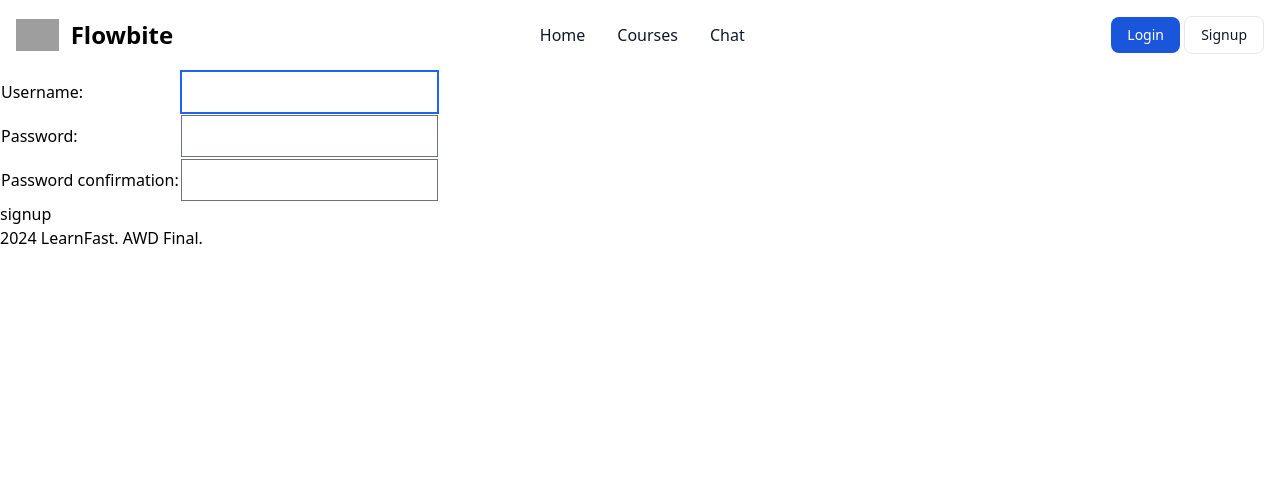
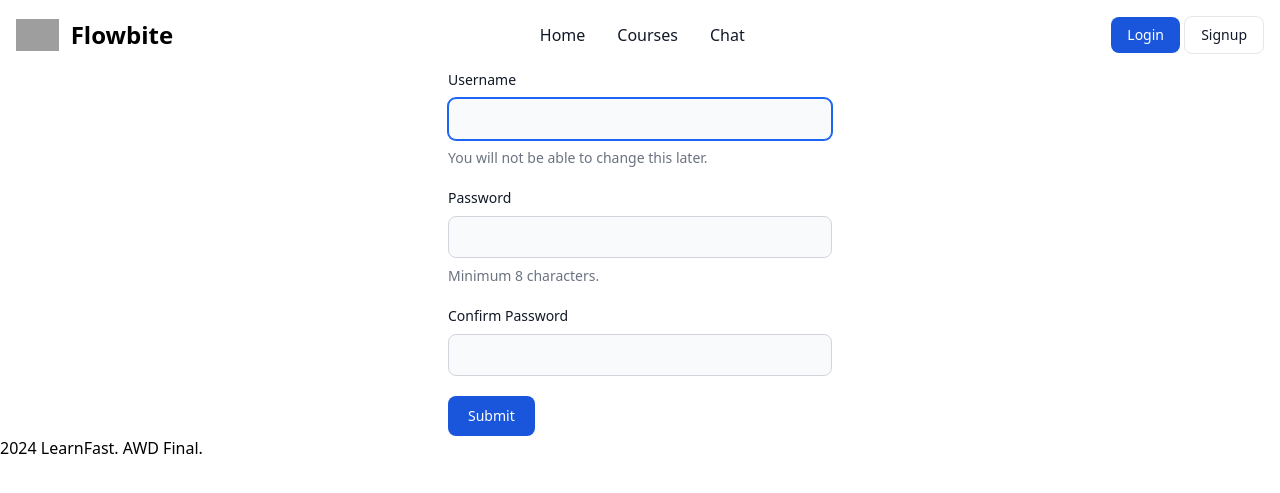
Before and after one commit to AntoineTA/LearnFast, a Django app: page /signup/ in a window 1280 px wide. Shown: the top 493 px of the page. Run offline with Django 5.2, Linux system fonts and the light colour scheme; some libraries are stand-ins or nearby versions; grey boxes are pictures that could not be loaded.

Commit message:
nav and signup

```diff
--- a/main/forms.py
+++ b/main/forms.py
@@ -1,8 +1,16 @@
 from django import forms
+from django.forms import TextInput, PasswordInput
 from django.contrib.auth.forms import UserCreationForm
 from .models import *
 
 class SignupForm(UserCreationForm):
+    # Tailwind CSS from Flowbite
+    input_style = "bg-gray-50 border border-gray-300 text-gray-900 text-sm rounded-lg focus:ring-blue-500 focus:border-blue-500 block w-full p-2.5 dark:bg-gray-700 dark:border-gray-600 dark:placeholder-gray-400 dark:text-white dark:focus:ring-blue-500 dark:focus:border-blue-500"
+
+    username = forms.CharField(widget=forms.TextInput(attrs={'class': input_style}))
+    password1 = forms.CharField(widget=forms.PasswordInput(attrs={'class': input_style}))
+    password2 = forms.CharField(widget=forms.PasswordInput(attrs={'class': input_style}))
+
     class Meta:
         model = User
         fields = ('username', 'password1', 'password2')
--- a/main/templates/registration/signup.html
+++ b/main/templates/registration/signup.html
@@ -2,34 +2,33 @@
 
 {% block content %}
 
-{% if form.errors %}
-    {{ form.errors }}
-{% endif %}
+<form method="POST" class="max-w-sm mx-auto" enctype="multipart/form-data">
+  {% csrf_token %}
 
-{% if user.is_authenticated %}
-    <p>Thank you for registering, {{ user.username }}!</p>
-{% else %}
+  <div class="mb-5">
+    <label class="block mb-2 text-sm font-medium text-gray-900 dark:text-white">Username</label>
+    {{ form.username }}
+    {% if form.errors.username %}
+      <p class="mt-2 text-sm text-red-600 dark:text-red-500"><span class="font-medium">Oops!</span> Username already taken!</p>
+    {% else %}
+      <p id="helper-text-explanation" class="mt-2 text-sm text-gray-500 dark:text-gray-400">You will not be able to change this later.</p>
+    {% endif %}
+  </div>
 
-<form method="post">
-    {% csrf_token %}
+  <div class="mb-5">
+    <label class="block mb-2 text-sm font-medium text-gray-900 dark:text-white">Password</label>
+    {{ form.password1 }}
+    <p id="helper-text-explanation" class="mt-2 text-sm text-gray-500 dark:text-gray-400">Minimum 8 characters.</p>
+  </div>
 
-    <table>
-        <tr>
-            <td>{{ form.username.label_tag }}</td>
-            <td>{{ form.username }}</td>
-        </tr>
-        <tr>
-            <td>{{ form.password1.label_tag }}</td>
-            <td>{{ form.password1 }}</td>
-        </tr>
-        <tr>
-            <td>{{ form.password2.label_tag }}</td>
-            <td>{{ form.password2 }}</td>
-        </tr>
-    </table>
-
-    <input type="submit" value="signup">
+  <div class="mb-5">
+    <label class="block mb-2 text-sm font-medium text-gray-900 dark:text-white">Confirm Password</label>
+    {{ form.password2 }}
+    {% for error in form.errors.password2 %}
+      <p class="mt-2 text-sm text-red-600 dark:text-red-500">{{ error }}</p>
+    {% endfor %}
+  </div>
+  <button type="submit" class="text-white bg-blue-700 hover:bg-blue-800 focus:ring-4 focus:outline-none focus:ring-blue-300 font-medium rounded-lg text-sm w-full sm:w-auto px-5 py-2.5 text-center dark:bg-blue-600 dark:hover:bg-blue-700 dark:focus:ring-blue-800">Submit</button>
 </form>
-{% endif %}
 
 {% endblock %}
--- a/main/views.py
+++ b/main/views.py
@@ -24,10 +24,13 @@ class UserListView(UserPassesTestMixin, ListView):
             queryset = queryset.filter(groups__in=[group])
         return queryset
 
-class SignupView(TemplateView):
+class SignupView(TemplateView, UserPassesTestMixin):
     template_name = 'registration/signup.html'
 
     def get(self, request):
+        if (self.request.user.is_authenticated):
+            return redirect('profile:own')
+
         form = SignupForm()
         return render(request, self.template_name, {'form': form})
 
@@ -43,6 +46,7 @@ class SignupView(TemplateView):
 
             # Log the user in
             login(request, user)
+            return redirect('profile:own')
 
         return render(request, self.template_name,
             {'form': form})
--- a/static/src/output.css
+++ b/static/src/output.css
@@ -1143,6 +1143,14 @@ input:checked + .toggle-bg {
   margin-bottom: 0.5rem;
 }
 
+.mb-5 {
+  margin-bottom: 1.25rem;
+}
+
+.ms-2 {
+  margin-inline-start: 0.5rem;
+}
+
 .mt-2 {
   margin-top: 0.5rem;
 }
@@ -1235,16 +1235,20 @@ input:checked + .toggle-bg {
   width: 16rem;
 }
 
+.w-8 {
+  width: 2rem;
+}
+
 .w-full {
   width: 100%;
 }
 
-.w-8 {
-  width: 2rem;
-}
-
 .max-w-screen-xl {
   max-width: 1280px;
+}
+
+.max-w-sm {
+  max-width: 24rem;
 }
 
 .flex-1 {
@@ -1889,21 +1902,36 @@ input:checked + .toggle-bg {
   color: rgb(255 255 255 / var(--tw-text-opacity));
 }
 
+:is(.dark .dark\:focus\:ring-blue-600:focus) {
+  --tw-ring-opacity: 1;
+  --tw-ring-color: rgb(28 100 242 / var(--tw-ring-opacity));
+}
+
+:is(.dark .dark\:focus\:ring-blue-800:focus) {
+  --tw-ring-opacity: 1;
+  --tw-ring-color: rgb(30 66 159 / var(--tw-ring-opacity));
+}
+
 :is(.dark .dark\:focus\:ring-gray-600:focus) {
   --tw-ring-opacity: 1;
   --tw-ring-color: rgb(75 85 99 / var(--tw-ring-opacity));
 }
 
-:is(.dark .dark\:focus\:ring-blue-800:focus) {
-  --tw-ring-opacity: 1;
-  --tw-ring-color: rgb(30 66 159 / var(--tw-ring-opacity));
-}
-
 :is(.dark .dark\:focus\:ring-gray-700:focus) {
   --tw-ring-opacity: 1;
   --tw-ring-color: rgb(55 65 81 / var(--tw-ring-opacity));
 }
 
+:is(.dark .dark\:focus\:ring-offset-gray-800:focus) {
+  --tw-ring-offset-color: #1F2937;
+}
+
+@media (min-width: 640px) {
+  .sm\:w-auto {
+    width: auto;
+  }
+}
+
 @media (min-width: 768px) {
   .md\:order-1 {
     order: 1;
```
Also changed, not shown: other parts of static/src/output.css (+45 -62 lines), main/templates/base.html (+0 -18 lines), main/templates/main/navbar.html (deleted, +0 -59 lines).
